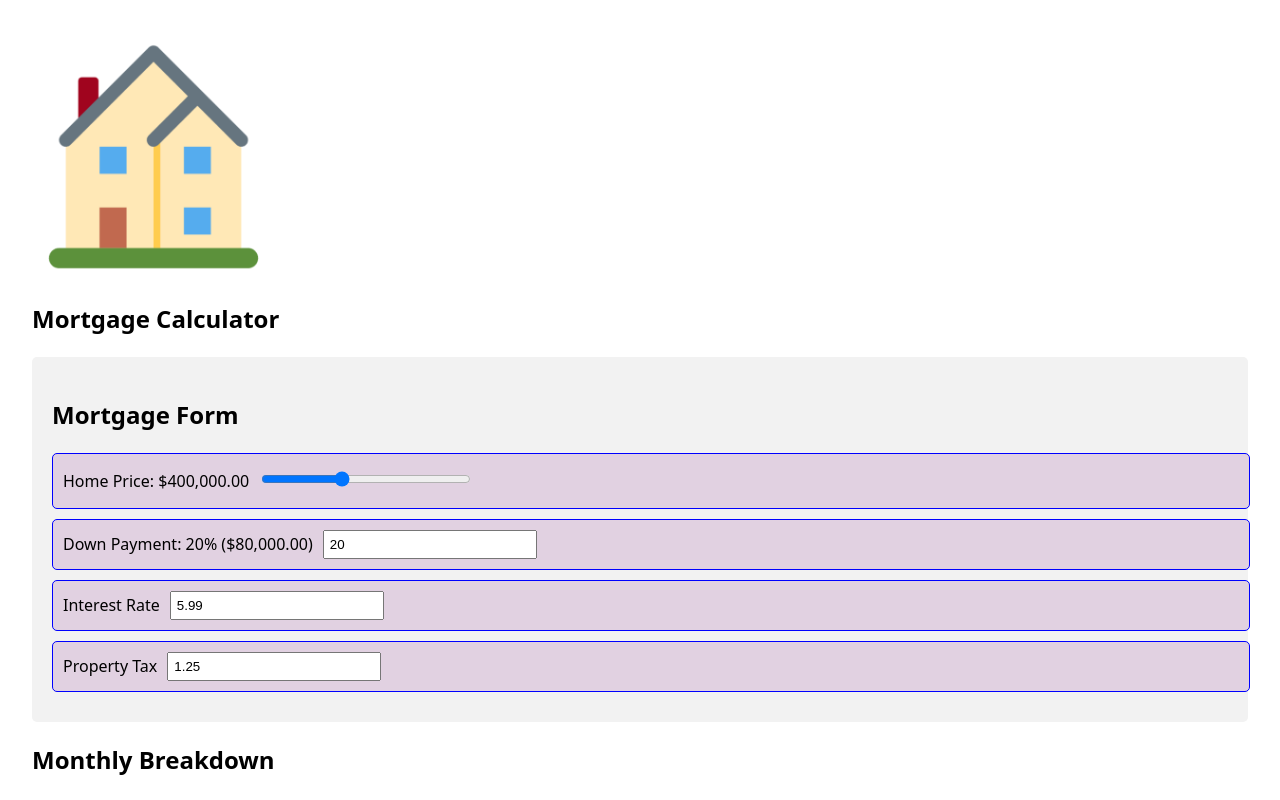
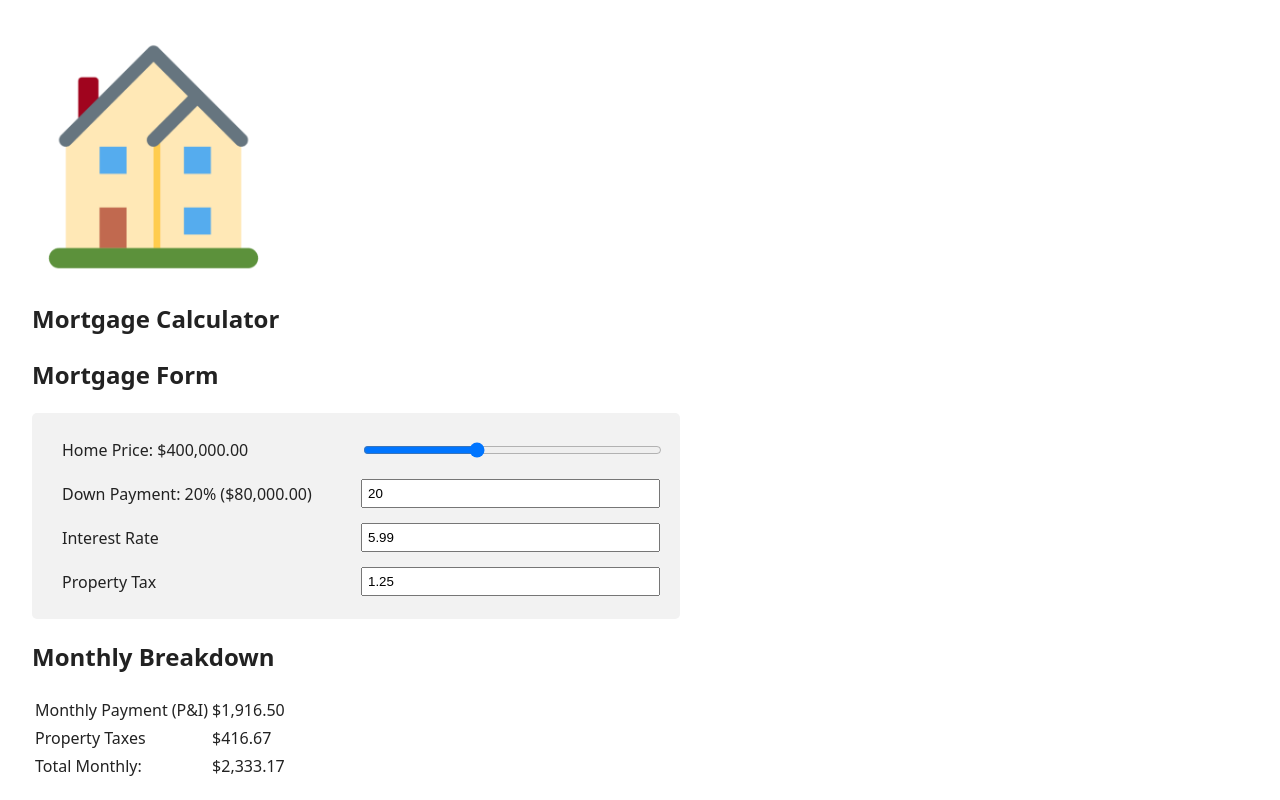
Before and after one commit to jshapi4/mortgage-calculator, a React (Vite) app: page / in a window 1280 px wide. Shown: the top 800 px of the page. Built offline with nearby package versions, Linux system fonts and the light colour scheme.

Commit message:
added dark light vars for CSS and established grid for mtg form

```diff
--- a/src/App.jsx
+++ b/src/App.jsx
@@ -39,6 +39,11 @@ function App() {
 
   const monthlyPMI = calculatePMI(principal, formData.downPayment);
 
+  const monthlyTotal =
+    parseFloat(monthlyPropertyTax) +
+    parseFloat(monthlyPMI) +
+    parseFloat(monthlyPayment);
+
   const results = {
     monthlyPayment,
     monthlyPropertyTax,
@@ -46,6 +51,7 @@ function App() {
     totalInterestPaid,
     totalAmountPaid,
     principal,
+    monthlyTotal,
   };
 
   const handleInputChange = (e) => {
--- a/src/MortgageForm.css
+++ b/src/MortgageForm.css
@@ -1,22 +1,20 @@
 .form-box {
   border-radius: 5px;
-  background-color: #f2f2f2;
+  width: 50%;
+  grid-template-columns: 1fr 1fr;
+  gap: 10px;
+  align-items: center;
+  background-color: var(--surface);
   padding: 20px;
+  display: grid;
 }
 
 .form-box label {
-  width: 100%;
-  display: flex;
-  align-items: center;
-  gap: 10px;
-  padding: 10px;
-  border: 1px solid blue;
-  border-radius: 5px;
-  background-color: rgb(225, 209, 225);
-  margin: 0 0 10px 0;
+  padding: 5px 10px;
 }
 
 .form-box input {
-  width: 200px;
+  width: 100%;
   padding: 5px;
+  box-sizing: border-box;
 }
--- a/src/components/MortgageForm.jsx
+++ b/src/components/MortgageForm.jsx
@@ -8,13 +8,14 @@ function MortgageForm({ formData, onInputChange }) {
 
   return (
     <>
+      <h2>Mortgage Form</h2>
       <div className="form-box">
-        <h2>Mortgage Form</h2>
-        <label>
+        <label forHtml="homePrice">
           Home Price: {formatCurrency(formData.homePrice)}
-          <div>
+        </label>
         <input
           type="range"
+          id="homePrice"
           name="homePrice"
           min="50000"
           max="1000000"
@@ -22,12 +23,12 @@ function MortgageForm({ formData, onInputChange }) {
           value={formData.homePrice}
           onChange={onInputChange}
         />
-          </div>
-        </label>
-        <label>
+        <label forHtml="downPayment">
           Down Payment: {formData.downPayment}% (
           {formatCurrency((formData.downPayment * formData.homePrice) / 100)})
+        </label>
         <input
+          id="downPayment"
           type="number"
           name="downPayment"
           min="0"
@@ -35,11 +36,9 @@ function MortgageForm({ formData, onInputChange }) {
           value={formData.downPayment}
           onChange={onInputChange}
         />
-        </label>
-
-        <label>
-          Interest Rate
+        <label forHtml="interestRate">Interest Rate</label>
         <input
+          id="interestRate"
           type="number"
           name="interestRate"
           step="0.01"
@@ -47,10 +46,9 @@ function MortgageForm({ formData, onInputChange }) {
           value={formData.interestRate}
           onChange={onInputChange}
         />
-        </label>
-        <label>
-          Property Tax
+        <label forHtml="propertyTax">Property Tax</label>
         <input
+          id="propertyTax"
           type="number"
           name="propertyTax"
           step="0.01"
@@ -58,7 +56,6 @@ function MortgageForm({ formData, onInputChange }) {
           value={formData.propertyTax}
           onChange={onInputChange}
         />
-        </label>
       </div>
     </>
   );
--- a/src/components/ResultsSummary.jsx
+++ b/src/components/ResultsSummary.jsx
@@ -26,7 +26,7 @@ function ResultsSummary({ results }) {
           </tr>
           {results.monthlyPMI > 0 && (
             <tr>
-              <td>PMI</td>
+              <td>PMI (fixed 0.5%)</td>
               <td>
                 {parseFloat(results.monthlyPMI).toLocaleString("en-US", {
                   style: "currency",
@@ -35,6 +35,15 @@ function ResultsSummary({ results }) {
               </td>
             </tr>
           )}
+          <tr>
+            <td>Total Monthly:</td>
+            <td>
+              {parseFloat(results.monthlyTotal).toLocaleString("en-US", {
+                style: "currency",
+                currency: "USD",
+              })}
+            </td>
+          </tr>
         </tbody>
       </table>
 
--- a/src/index.css
+++ b/src/index.css
@@ -1,13 +1,24 @@
 :root {
+  --bg: #fff;
+  --surface: #f2f2f2;
+  --text: #222;
+  --accent: rgb(225, 209, 225);
+
   font-family: system-ui, Avenir, Helvetica, Arial, sans-serif;
   line-height: 1.5;
   font-weight: 400;
   color-scheme: light dark;
-  background: white;
+  background: var(--bg);
+  color: var(--text);
+}
 
-  text-rendering: optimizeLegibility;
-  -webkit-font-smoothing: antialiased;
-  -moz-osx-font-smoothing: grayscale;
+@media (prefers-color-scheme: dark) {
+  :root {
+    --bg: #1a1a1a;
+    --surface: #2e2e2e;
+    --accent: #3e213f;
+    --text: #eeeeee;
+  }
 }
 
 body {
```
Lines whose indentation alone changed are shown as unchanged.
